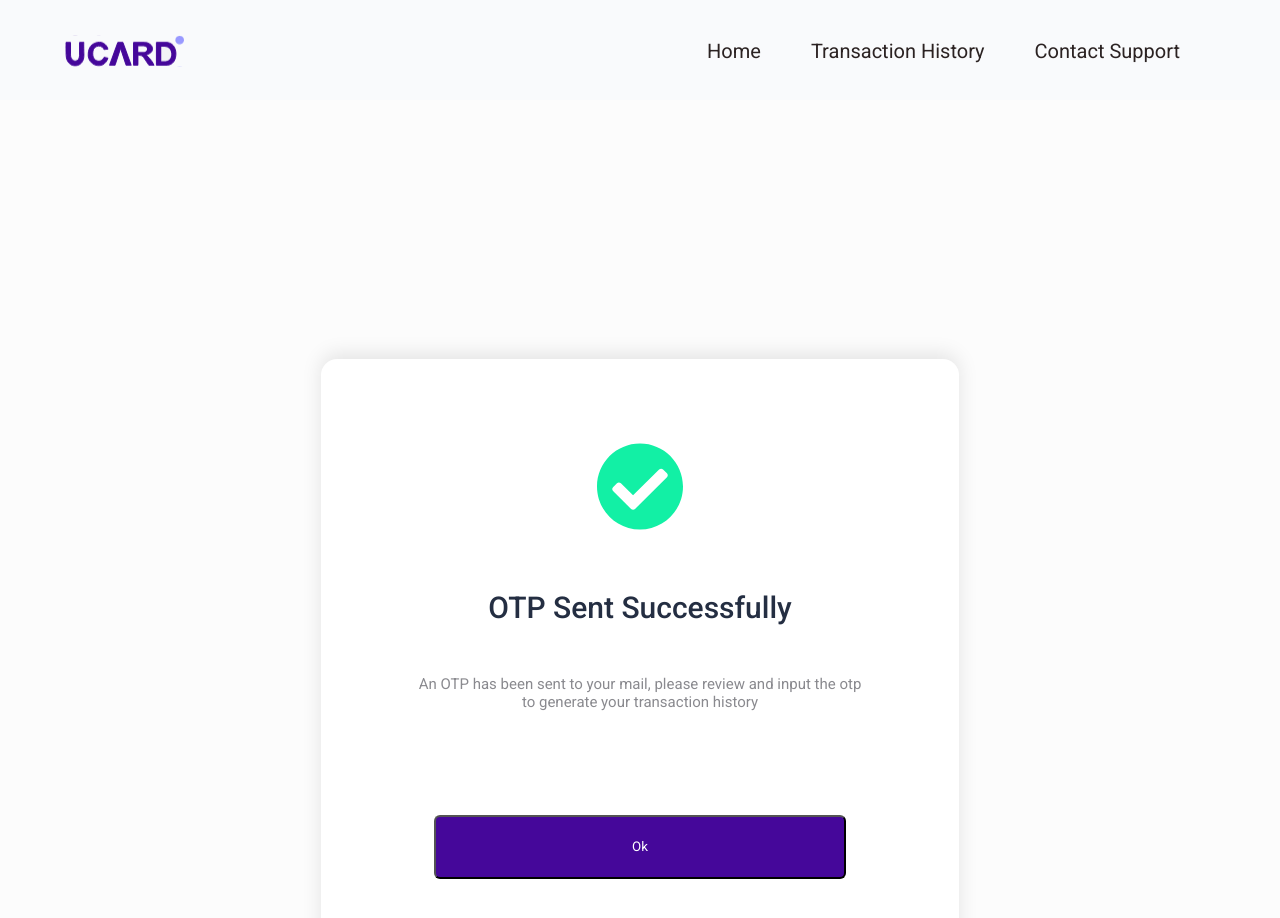
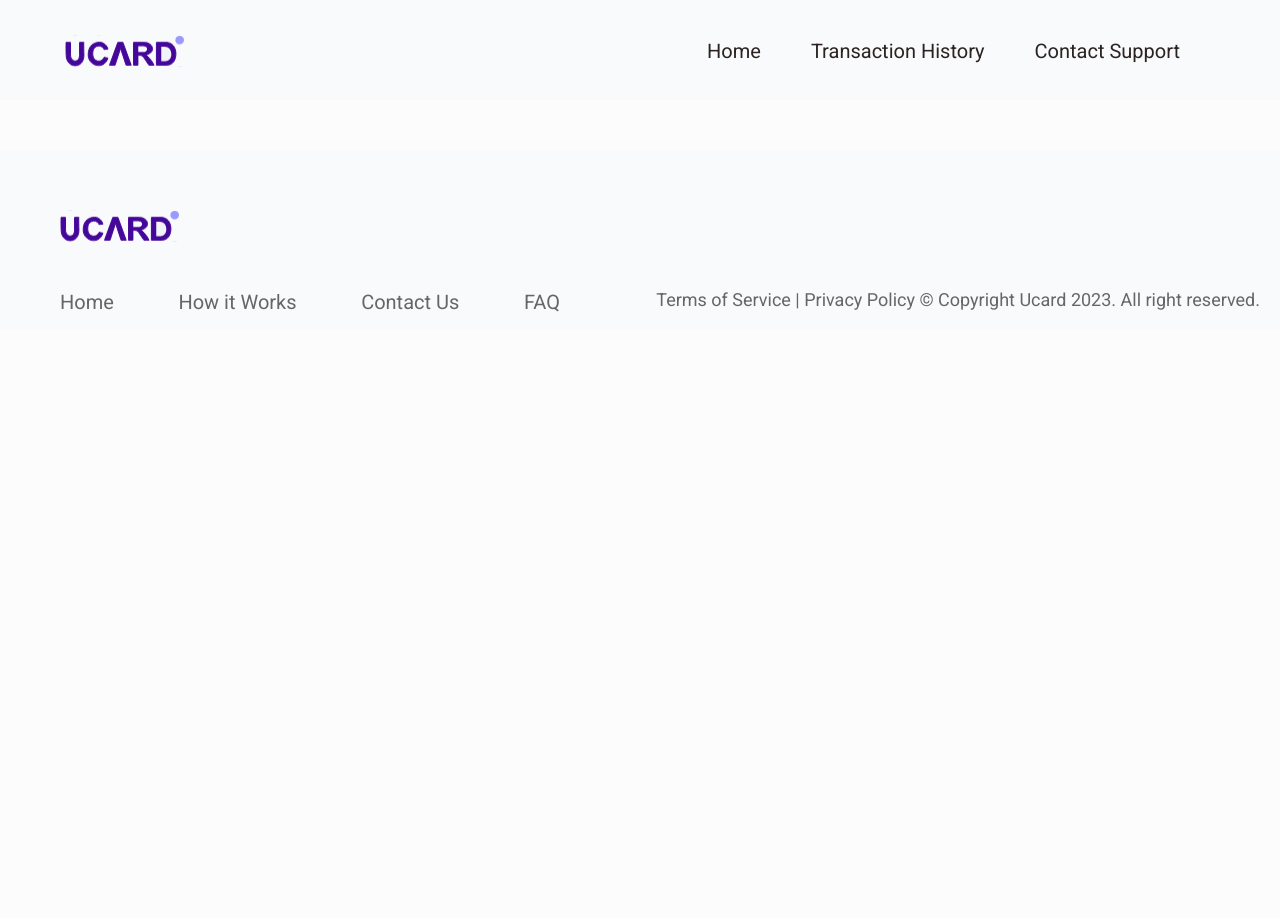
Before and after one commit to Afosbids/ucard_dtc, a React (Vite) app: page /transaction-success in a window 1280 px wide. Shown: the top 918 px of the page. After the commit the page ends 800 px from the top, so only its background shows below. Built offline with nearby package versions, Linux system fonts and the light colour scheme.

Commit message:
added features

```diff
--- a/src/components/TransactionSuccessfulModal/TransactionSuccessfulModal.jsx
+++ b/src/components/TransactionSuccessfulModal/TransactionSuccessfulModal.jsx
@@ -2,10 +2,11 @@ import React from 'react'
 import Success_icon from '../../assets/Shape.svg'
 import './TransactionSuccessfulModal.css'
 
-const TransactionSuccessfulModal = () => {
+const TransactionSuccessfulModal = ({showModal, closeModal}) => {
     return (
         <div>
-            <div className='tran_success_cont'>
+            {showModal && (
+                    <div className='tran_success_cont' onClick={closeModal}>
                     <div className='success_icon'>
                         <img src={Success_icon} />
                         <div className='tran_body'>
@@ -15,6 +16,7 @@ const TransactionSuccessfulModal = () => {
                         <input className="success-btn" type="button" value="Ok" />
                     </div>
             </div>
+            )}
         </div>
     )
 }
--- a/src/pages/TransactionHistoryPage/TransactionHistoryPage.css
+++ b/src/pages/TransactionHistoryPage/TransactionHistoryPage.css
@@ -67,7 +67,7 @@
     font-size: 15px;
 }
 
-.transaction_input > input[value] {
+.transaction_input > input::placeholder {
     color: #645262;
     line-height: 22px;
     padding-left: 15px;
--- a/src/pages/TransactionHistoryPage/TransactionHistoryPage.jsx
+++ b/src/pages/TransactionHistoryPage/TransactionHistoryPage.jsx
@@ -1,8 +1,18 @@
-import React from 'react'
+import React, { useState } from 'react'
 import OrderDetailNavBar from '../../components/OrderDetailPageComponent/OrderDetailNavBar'
+import TransactionSuccessfulModal from '../../components/TransactionSuccessfulModal/TransactionSuccessfulModal'
 import './TransactionHistoryPage.css'
 
 const TransactionHistoryPage = () => {
+    const [showModal, setShowModal] = useState(false)
+
+        const openModal = () => {
+            setShowModal(true);
+        };
+
+        const closeModal = () => {
+            setShowModal(false);
+        };
     return (
         <div>
             <div className="transaction_header">
@@ -11,10 +21,11 @@ const TransactionHistoryPage = () => {
             </div>
             <div className="transaction_input">
                 <p>Decoder/ Smartcard Number </p>
-                <input type="text" value="Input your decoder number to generate history " />
+                <input type="text" placeholder="Input your decoder number to generate history " />
             </div>
             <div className='transaction_btn'>
-                <button>Submit</button>
+                <button onClick={openModal}>Submit</button>
+                <TransactionSuccessfulModal showModal={showModal} closeModal={closeModal} />
             </div>
         </div>
 
```
